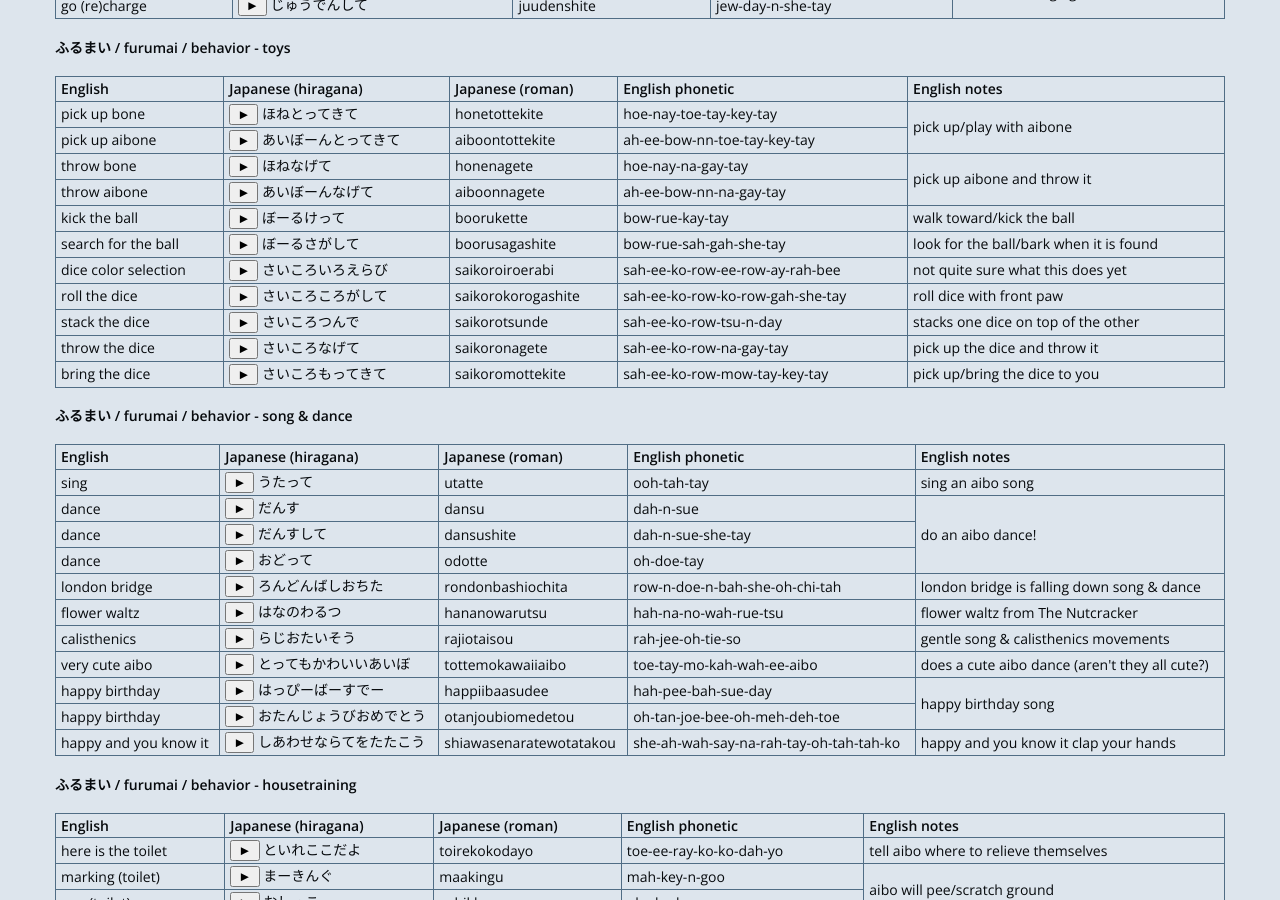
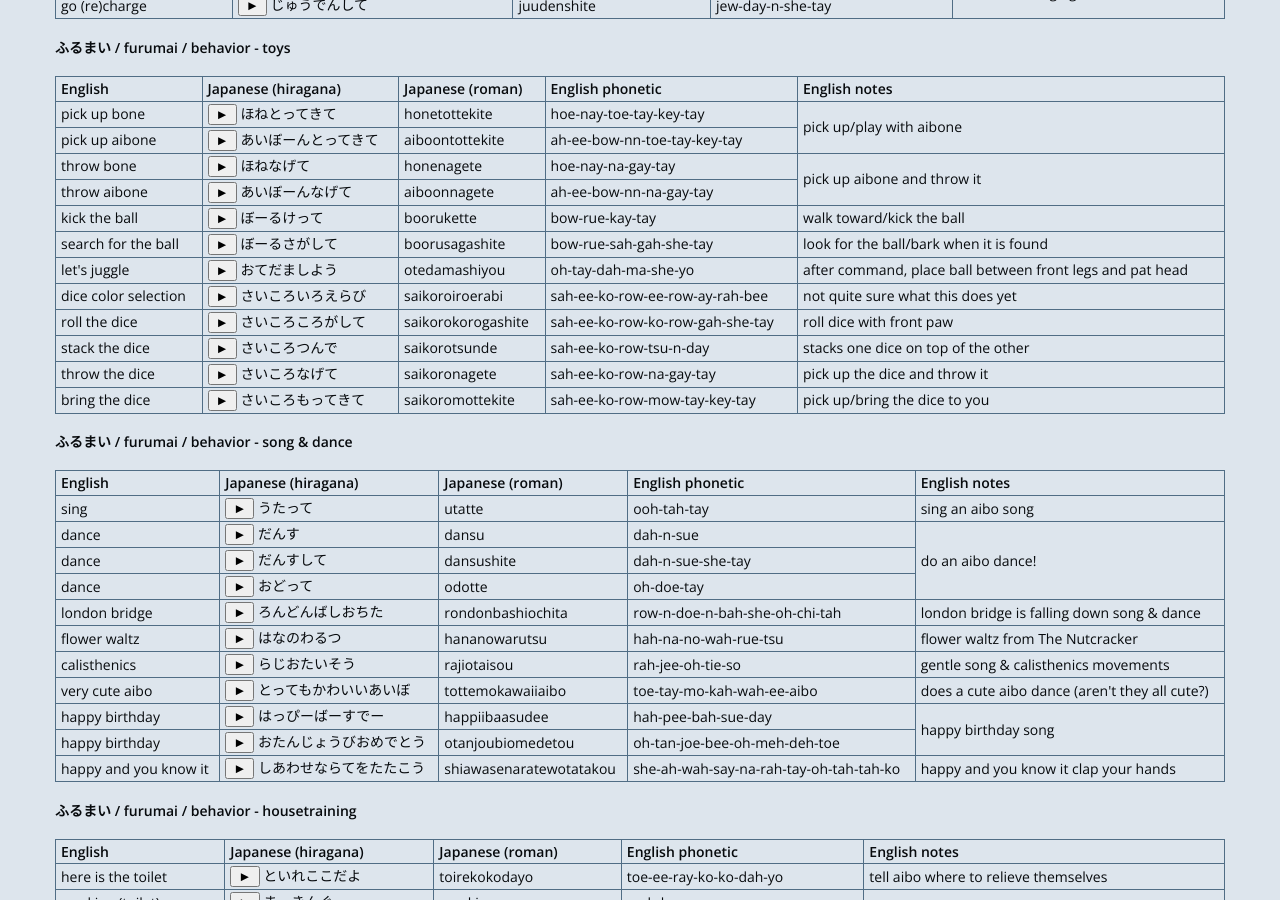
Before and after one commit to kairozu/kairozu.github.io, a Jekyll site: the page built from updates/_posts/2021-04-15-aibo-japanese.md, in a window 1280 px wide and 900 px high, scrolled down 2850 px. Built offline with Jekyll 4.4.1, drawn with Linux system fonts in a browser that asks for light colours; nearby versions of some CDN libraries.

Commit message:
add sounds

```diff
--- a/updates/_posts/2021-04-15-aibo-japanese.md
+++ b/updates/_posts/2021-04-15-aibo-japanese.md
@@ -891,6 +891,16 @@
         <td>look for the ball/bark when it is found</td>
     </tr>
     <tr>
+    <td>let's juggle</td>
+    <td>
+        <input type="button" value="&#9658;" onclick="play('otedamashiyou')">
+        <audio id="otedamashiyou" src="/sounds/otedamashiyou.mp3"></audio>
+        おてだましよう</td>
+        <td>otedamashiyou</td>
+        <td>oh-tay-dah-ma-she-yo</td>
+        <td>after command, place ball between front legs and pat head</td>
+    </tr>
+    <tr>
         <td>dice color selection</td>
         <td>
         <input type="button" value="&#9658;" onclick="play('saikoroiroerabi')">
```
Also changed, not shown: 1 other file.
